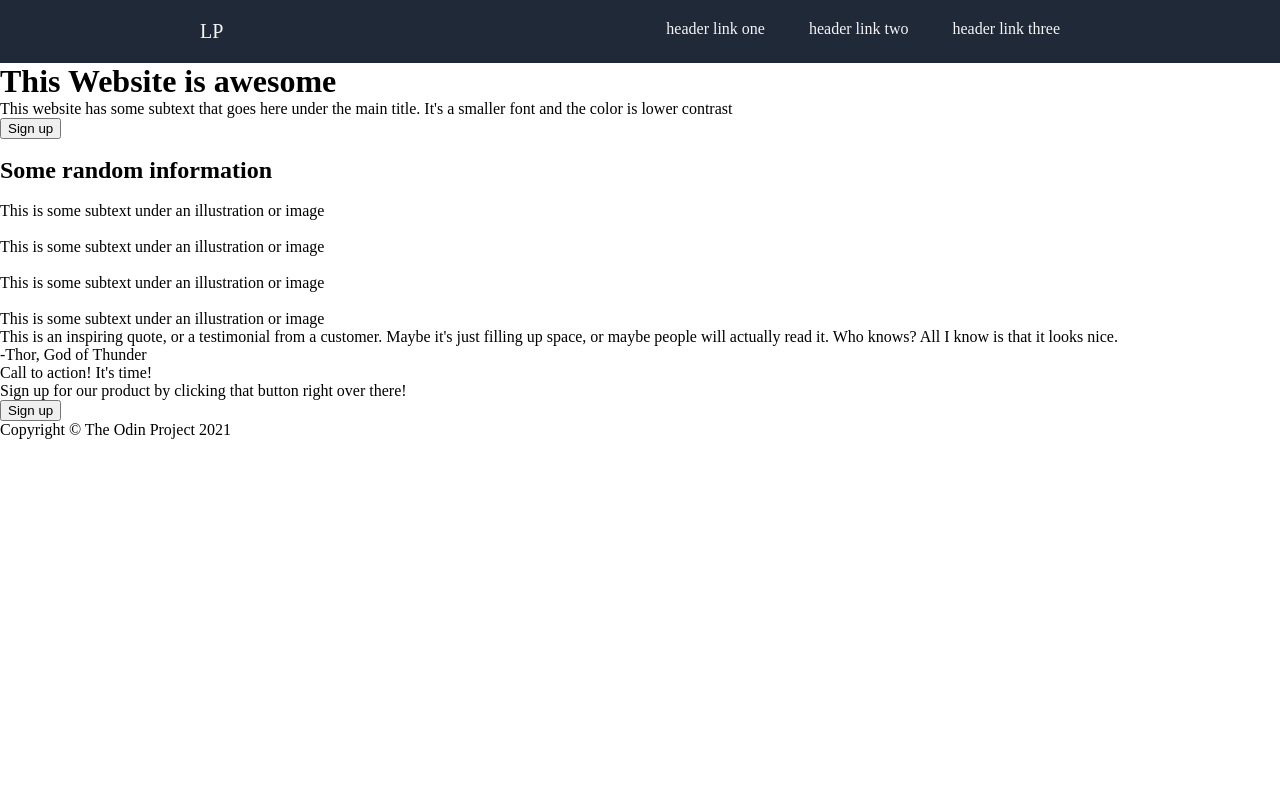
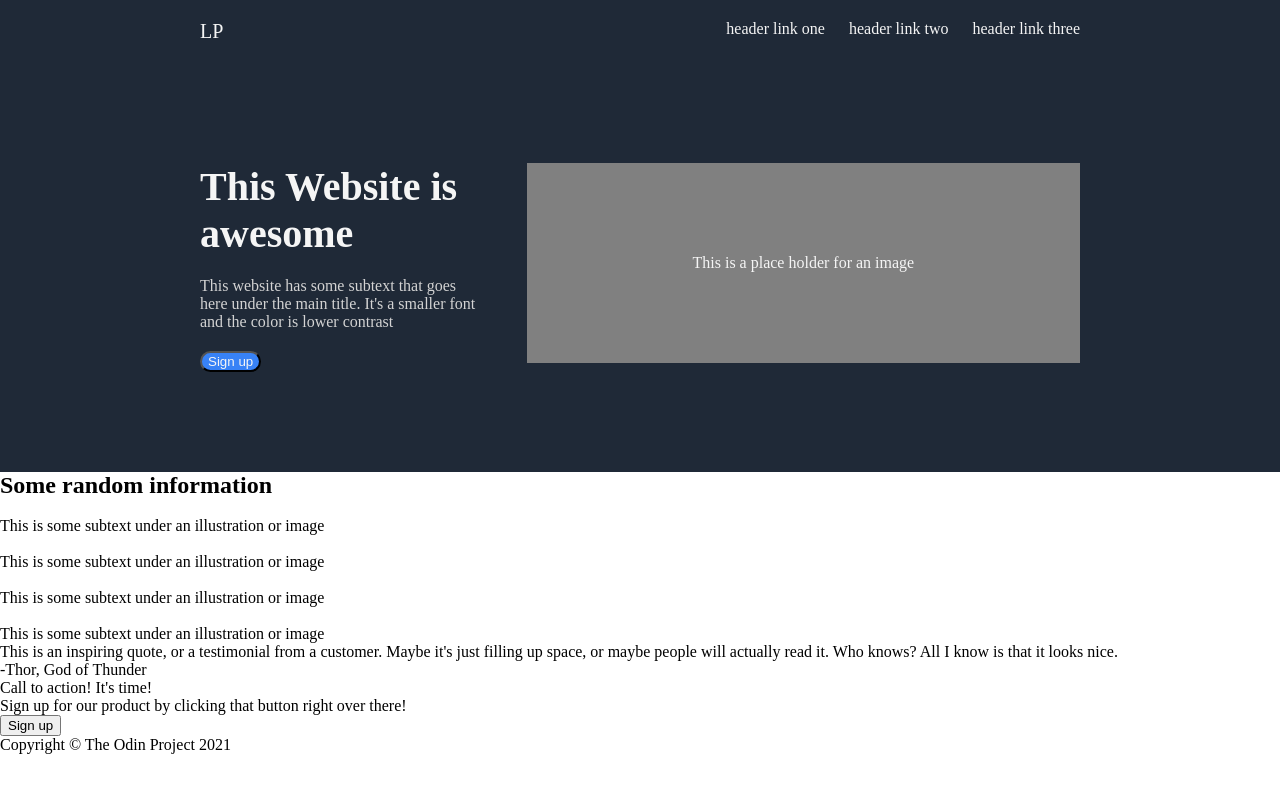
Before and after one commit to joaopedrocarvalhosilva/Landing-page, a plain HTML site: page index.html in a window 1280 px wide. Drawn offline with Linux system fonts and the light colour scheme.

Commit message:
Done the Awesome Website part

```diff
--- a/index.html
+++ b/index.html
@@ -16,15 +16,18 @@
             </nav>
     </header>
     <main>
-        <div>
+        <div id="awesome">
+            <div id="awesome-text">
                 <h1>This Website is awesome</h1>
                 <p>
                     This website has some subtext that goes here under the main title. It's a smaller font and the color is lower contrast
                 </p>
                 <button>Sign up</button>
             </div>
-        <div>
+            <div id="awesome-img">
+                <p>This is a place holder for an image</p>
                 <img src="" alt="">
+            </div>
         </div>
         <div>
             <h2>Some random information</h2>
--- a/styles.css
+++ b/styles.css
@@ -15,7 +15,54 @@ header p {
 }
 
 header nav a{
-    margin: 0 20px;
+    margin-left: 20px;
     text-decoration: none;
     color: whitesmoke;
+    font-size: 16px;
 }
+
+main #awesome {
+    background-color: #1F2937;
+    display: flex;
+    padding: 100px 200px;
+    justify-content: space-between;
+}
+
+main #awesome #awesome-text {
+    flex: 1;
+    margin-right: 50px;
+    display: flex;
+    flex-direction: column;
+    justify-content: flex-start;
+    align-items: start;
+    gap: 20px;
+}
+
+main #awesome #awesome-text h1 {
+    color: whitesmoke;
+    font-weight: bold;
+    font-size: 40px;
+}
+
+main #awesome #awesome-text p {
+    color: lightgray;
+    font-size: 16px;
+
+}
+
+main #awesome #awesome-text button {
+    background-color: #3882F6;
+    color: whitesmoke;
+    border-radius: 20px;
+}
+
+main #awesome #awesome-img {
+    flex: 2;
+    height: 200px;
+    background-color: gray;
+    color: whitesmoke;
+    font-size: 16px;
+    display: flex;
+    justify-content: center;
+    align-items: center;
+}
```
Lines whose indentation alone changed are shown as unchanged.
